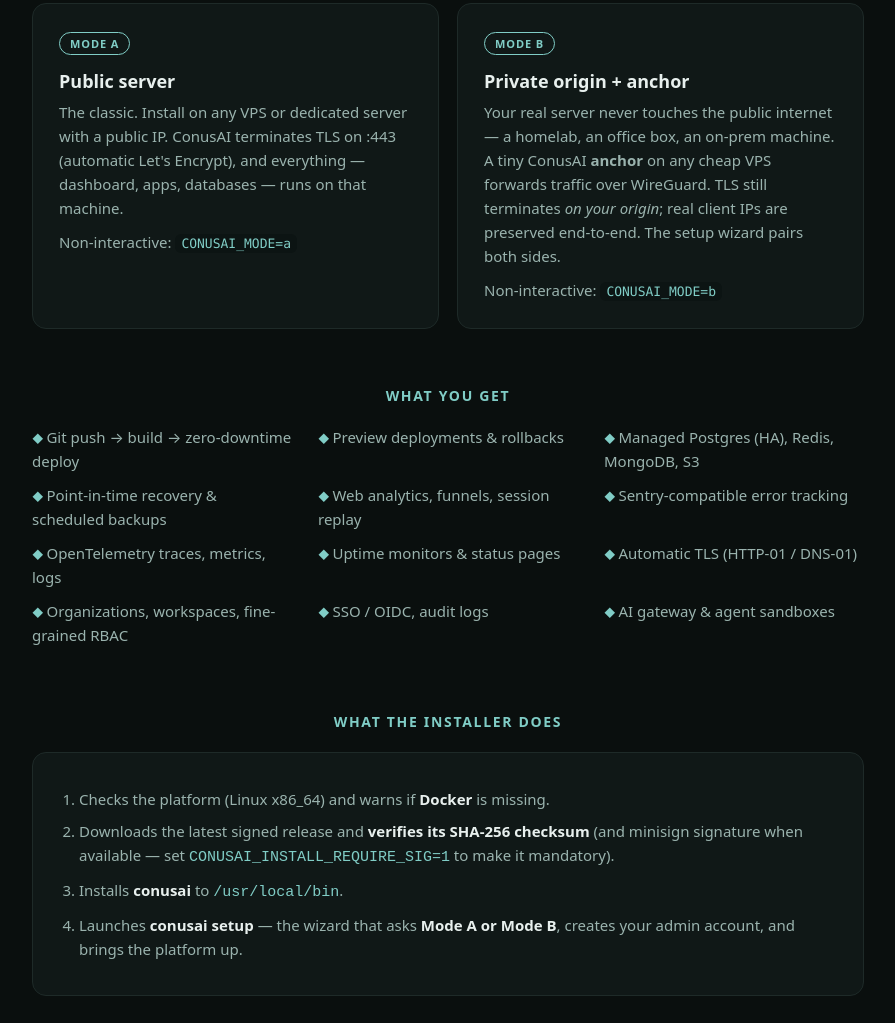
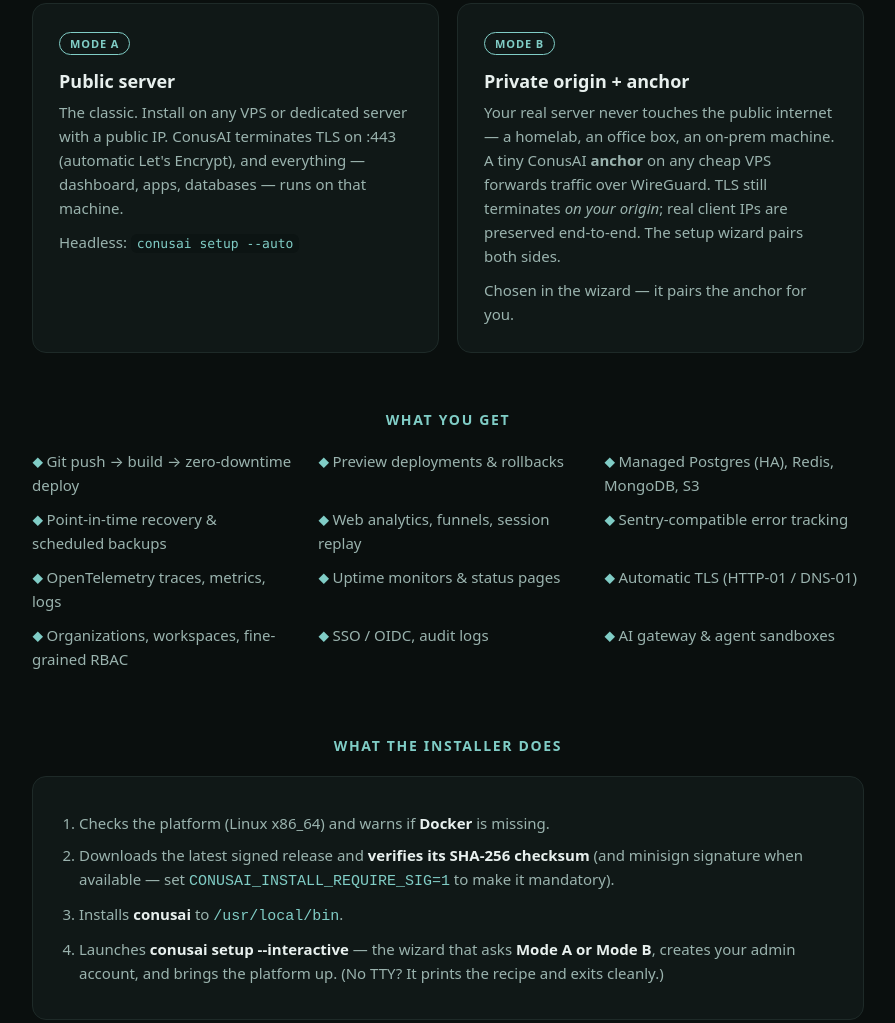
Before and after one commit to conusai/get, a plain HTML site: page index.html in a window 1280 px wide. Shown: the part 666-1689 px from the top of the page, without its empty margins (192-1087 px from the left). Drawn offline with Linux system fonts and the light colour scheme.

Commit message:
Use the production installer; correct mode-selection docs

```diff
--- a/index.html
+++ b/index.html
@@ -73,7 +73,7 @@
     <p>The classic. Install on any VPS or dedicated server with a public IP.
     ConusAI terminates TLS on :443 (automatic Let's Encrypt), and everything —
     dashboard, apps, databases — runs on that machine.</p>
-    <p style="margin-top:10px">Non-interactive: <code>CONUSAI_MODE=a</code></p>
+    <p style="margin-top:10px">Headless: <code>conusai setup --auto</code></p>
   </div>
   <div class="card">
     <span class="tag">MODE B</span>
@@ -82,7 +82,7 @@
     box, an on-prem machine. A tiny ConusAI <b>anchor</b> on any cheap VPS forwards
     traffic over WireGuard. TLS still terminates <em>on your origin</em>; real
     client IPs are preserved end-to-end. The setup wizard pairs both sides.</p>
-    <p style="margin-top:10px">Non-interactive: <code>CONUSAI_MODE=b</code></p>
+    <p style="margin-top:10px">Chosen in the wizard — it pairs the anchor for you.</p>
   </div>
 </div>
 
@@ -109,8 +109,7 @@
     <li>Downloads the latest signed release and <b>verifies its SHA-256 checksum</b>
         (and minisign signature when available — set <code style="color:var(--teal)">CONUSAI_INSTALL_REQUIRE_SIG=1</code> to make it mandatory).</li>
     <li>Installs <b>conusai</b> to <code style="color:var(--teal)">/usr/local/bin</code>.</li>
-    <li>Launches <b>conusai setup</b> — the wizard that asks <b>Mode A or Mode B</b>,
-        creates your admin account, and brings the platform up.</li>
+    <li>Launches <b>conusai setup --interactive</b> — the wizard that asks <b>Mode A or Mode B</b>, creates your admin account, and brings the platform up. (No TTY? It prints the recipe and exits cleanly.)</li>
   </ol>
 </div>
 
```
Also changed, not shown: README.md, 1 other file.
